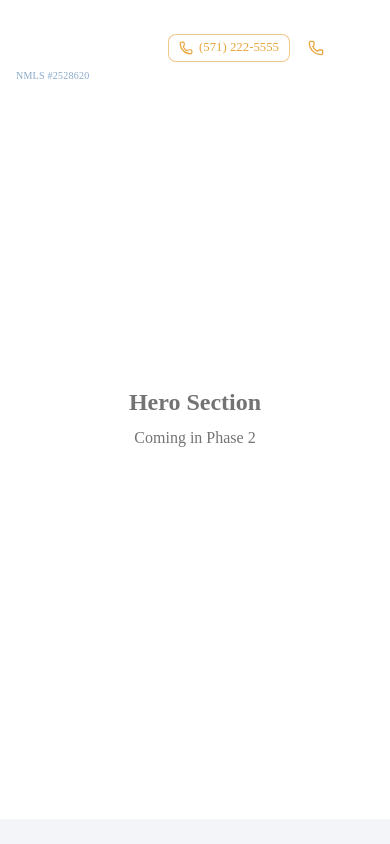
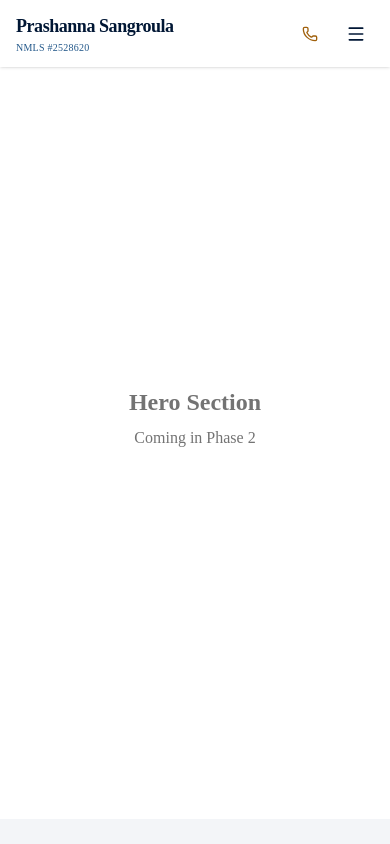
Before and after one commit to ishwar46/prashanna-portfolio-new, a Next.js app: page / in a window 390 px wide. Shown: the top 844 px of the page. Built offline with nearby package versions, Linux system fonts and the light colour scheme.

Commit message:
fix(01): improve header text colors and mobile nav styling

```diff
--- a/src/components/layout/Header.tsx
+++ b/src/components/layout/Header.tsx
@@ -3,7 +3,6 @@
 import { useState, useEffect } from "react";
 import { Phone } from "lucide-react";
 import { cn } from "@/lib/utils";
-import { Button } from "@/components/ui/button";
 import { NAV_ITEMS, CONTACT, COMPLIANCE } from "@/lib/constants";
 import { MobileNav } from "@/components/layout/MobileNav";
 
@@ -26,15 +25,25 @@ export function Header() {
         "fixed top-0 z-50 w-full transition-all duration-300",
         scrolled
           ? "bg-navy-900/95 shadow-lg backdrop-blur-sm"
-          : "bg-transparent"
+          : "bg-white/80 shadow-sm backdrop-blur-sm"
       )}
     >
       <div className="mx-auto flex max-w-6xl items-center justify-between px-4 py-3">
         <a href="#hero" className="flex flex-col">
-          <span className="text-lg font-bold tracking-tight text-white">
+          <span
+            className={cn(
+              "text-lg font-bold tracking-tight transition-colors duration-300",
+              scrolled ? "text-white" : "text-navy-900"
+            )}
+          >
             Prashanna Sangroula
           </span>
-          <span className="text-[10px] tracking-wide text-navy-300">
+          <span
+            className={cn(
+              "text-[10px] tracking-wide transition-colors duration-300",
+              scrolled ? "text-navy-300" : "text-navy-500"
+            )}
+          >
             {COMPLIANCE.personalNmls}
           </span>
         </a>
@@ -44,7 +53,10 @@ export function Header() {
             <a
               key={item.href}
               href={item.href}
-              className="text-sm font-medium text-navy-100 transition-colors hover:text-gold-400"
+              className={cn(
+                "text-sm font-medium transition-colors hover:text-gold-500",
+                scrolled ? "text-navy-100" : "text-navy-700"
+              )}
             >
               {item.label}
             </a>
@@ -52,32 +64,33 @@ export function Header() {
         </nav>
 
         <div className="flex items-center gap-3">
-          <Button
-            variant="outline"
-            size="sm"
-            render={
-              <a
-                href={CONTACT.phoneHref}
-                className="hidden items-center gap-1.5 border-gold-500/50 text-gold-400 hover:bg-gold-500/10 hover:text-gold-300 sm:flex"
-              />
-            }
+          <a
+            href={CONTACT.phoneHref}
+            className={cn(
+              "hidden items-center gap-1.5 rounded-lg border px-2.5 py-1.5 text-sm font-medium transition-colors sm:flex",
+              scrolled
+                ? "border-gold-500/50 text-gold-400 hover:bg-gold-500/10"
+                : "border-gold-600/50 text-gold-700 hover:bg-gold-500/10"
+            )}
           >
             <Phone className="size-3.5" />
             {CONTACT.phone}
-          </Button>
+          </a>
 
-          <Button
-            variant="ghost"
-            size="icon-sm"
-            className="text-gold-400 sm:hidden"
-            render={
-              <a href={CONTACT.phoneHref} aria-label="Call Prashanna" />
-            }
+          <a
+            href={CONTACT.phoneHref}
+            aria-label="Call Prashanna"
+            className={cn(
+              "inline-flex size-8 items-center justify-center rounded-lg transition-colors sm:hidden",
+              scrolled
+                ? "text-gold-400 hover:bg-white/10"
+                : "text-gold-700 hover:bg-navy-100"
+            )}
           >
             <Phone className="size-4" />
-          </Button>
+          </a>
 
-          <MobileNav />
+          <MobileNav scrolled={scrolled} />
         </div>
       </div>
     </header>
--- a/src/components/layout/MobileNav.tsx
+++ b/src/components/layout/MobileNav.tsx
@@ -1,47 +1,76 @@
 "use client";
 
 import { useState } from "react";
-import { Menu } from "lucide-react";
-import { Button } from "@/components/ui/button";
+import { Menu, X } from "lucide-react";
 import {
   Sheet,
   SheetContent,
   SheetTitle,
   SheetTrigger,
 } from "@/components/ui/sheet";
-import { NAV_ITEMS } from "@/lib/constants";
+import { NAV_ITEMS, CONTACT, COMPLIANCE } from "@/lib/constants";
+import { Phone } from "lucide-react";
+import { cn } from "@/lib/utils";
 
-export function MobileNav() {
+export function MobileNav({ scrolled }: { scrolled: boolean }) {
   const [open, setOpen] = useState(false);
 
   return (
     <Sheet open={open} onOpenChange={setOpen}>
       <SheetTrigger
-        render={
-          <Button
-            variant="ghost"
-            size="icon"
-            className="md:hidden text-white"
-            aria-label="Open navigation menu"
-          />
-        }
+        className={cn(
+          "inline-flex size-9 items-center justify-center rounded-lg transition-colors md:hidden",
+          scrolled
+            ? "text-white hover:bg-white/10"
+            : "text-navy-900 hover:bg-navy-100"
+        )}
+        aria-label="Open navigation menu"
       >
         <Menu className="size-5" />
       </SheetTrigger>
-      <SheetContent side="right" className="bg-navy-900 border-navy-800">
+      <SheetContent
+        side="right"
+        showCloseButton={false}
+        className="bg-navy-900 border-navy-800 p-0"
+      >
         <SheetTitle className="sr-only">Navigation</SheetTitle>
-        <nav className="flex flex-col gap-6 pt-8">
+
+        <div className="flex items-center justify-between border-b border-navy-800 px-6 py-4">
+          <span className="text-sm font-semibold text-white">Menu</span>
+          <button
+            onClick={() => setOpen(false)}
+            className="inline-flex size-8 items-center justify-center rounded-lg text-navy-300 transition-colors hover:bg-navy-800 hover:text-white"
+            aria-label="Close menu"
+          >
+            <X className="size-5" />
+          </button>
+        </div>
+
+        <nav className="flex flex-col px-6 py-6">
           {NAV_ITEMS.map((item) => (
             <a
               key={item.href}
               href={item.href}
               onClick={() => setOpen(false)}
-              className="text-lg font-medium text-navy-100 transition-colors hover:text-gold-400"
+              className="border-b border-navy-800/50 py-3.5 text-base font-medium text-navy-100 transition-colors hover:text-gold-400"
             >
               {item.label}
             </a>
           ))}
         </nav>
+
+        <div className="mt-auto border-t border-navy-800 px-6 py-6">
+          <a
+            href={CONTACT.phoneHref}
+            className="flex items-center gap-2 rounded-lg bg-gold-500 px-4 py-3 text-sm font-semibold text-navy-900 transition-colors hover:bg-gold-400"
+          >
+            <Phone className="size-4" />
+            {CONTACT.phone}
+          </a>
+          <p className="mt-3 text-center text-xs text-navy-400">
+            {COMPLIANCE.personalNmls}
+          </p>
+        </div>
       </SheetContent>
     </Sheet>
   );
```
